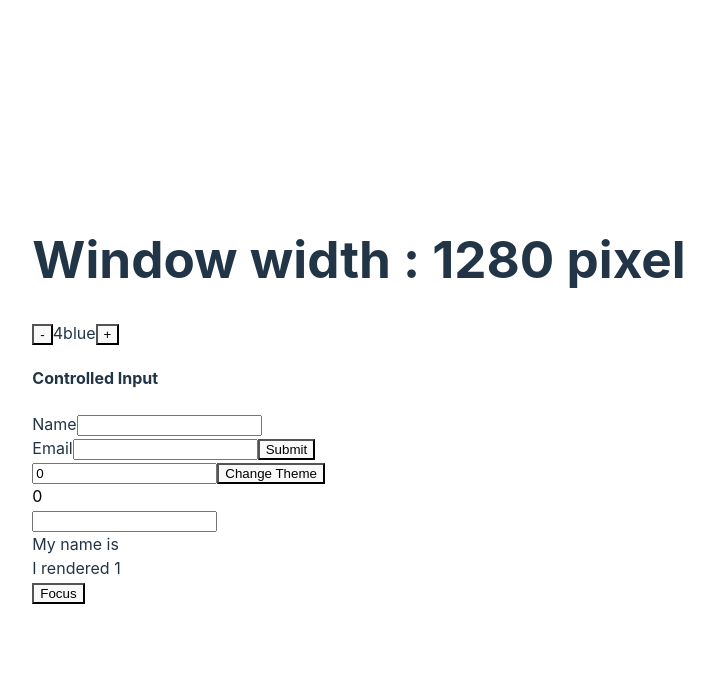
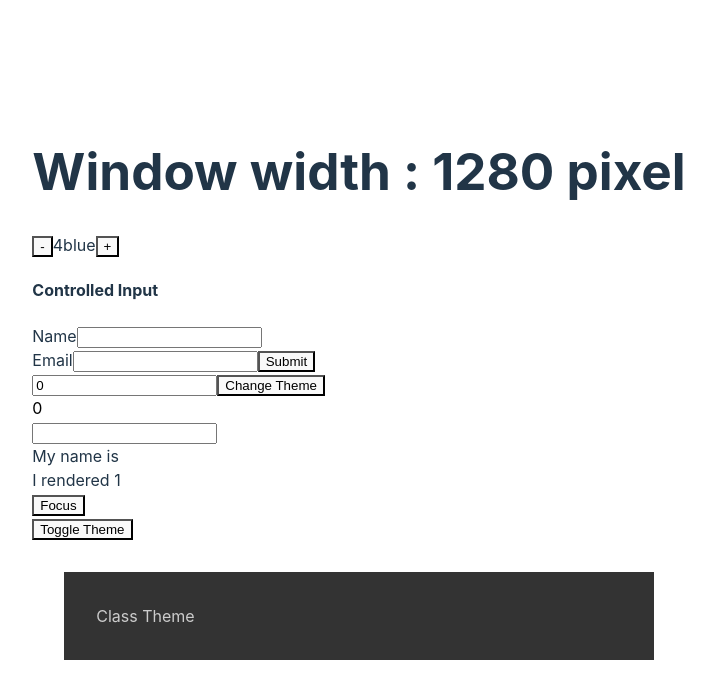
Before and after one commit to AlishaKausheen/Advanced-React-Concept, a React app: page / in a window 1280 px wide. Shown: the top 698 px of the page, without its empty margins (281-995 px from the left). Built offline with nearby package versions, Linux system fonts and the light colour scheme; the HTML template or start-up script is replaced by a standard one.

Commit message:
Context Hook

```diff
--- a/src/App.jsx
+++ b/src/App.jsx
@@ -2,6 +2,7 @@ import React, { useState, useEffect } from "react";
 import { ControlledInputs } from "../src/assets/Form";
 import { Memo } from "../src/assets/Memo";
 import { Ref } from "./assets/Ref";
+import { Context } from "./assets/Context";
 
 function App() {
   //  State hook
@@ -33,7 +34,8 @@ function App() {
       </div>
       <ControlledInputs />
       <Memo />
-    <Ref/>
+      <Ref />
+      <Context/>
     </>
     )
 }
--- /dev/null
+++ b/src/assets/ClassContextComponent.jsx
@@ -0,0 +1,24 @@
+import React, { Component } from "react";
+import { ThemeContext } from "./Context";
+
+export class ClassContextComponent extends Component {
+    themeStyle(dark) {
+        return {
+            backgroundColor: dark ? '#333' : '#ccc',
+            color: dark ? '#ccc' : '#333',
+            padding: '2rem',
+            margin:'2rem'
+        }
+    }
+    render() {
+        return (
+            <ThemeContext.Consumer>
+                {
+                    darkTheme => {
+                        return <div style={this.themeStyle(darkTheme)}>Class Theme </div>
+                    }
+                }
+            </ThemeContext.Consumer>
+        )
+    }
+}
--- /dev/null
+++ b/src/assets/Context.jsx
@@ -0,0 +1,17 @@
+import React, { useState } from "react"
+import { ClassContextComponent } from "./ClassContextComponent";
+export const ThemeContext= React.createContext()
+export const Context = () => {
+    const [darkTheme, setDarkTheme] = useState(true);
+    function toggleTheme() {
+        setDarkTheme(prevDarkTheme =>!prevDarkTheme)
+    }
+    return (
+        <>
+            <ThemeContext.Provider value={darkTheme}>
+                <button onClick={toggleTheme}>Toggle Theme</button>
+                <ClassContextComponent/>
+            </ThemeContext.Provider>
+        </>
+    )
+}
```
